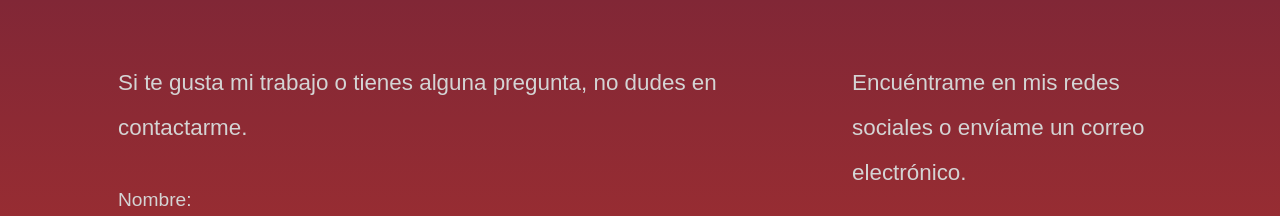
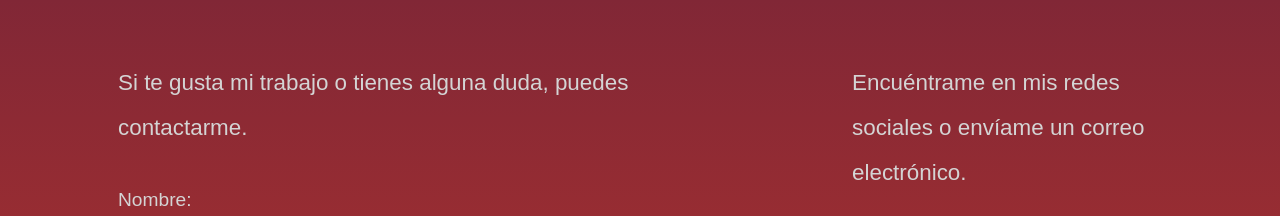
Before and after one commit to aaroncano/aaroncamaron, a plain HTML site: page index.html in a window 1280 px wide. Shown: the part 7500-7716 px from the top of the page. Drawn offline with nearby package versions, Linux system fonts and the light colour scheme; a web font is replaced by a local one.

Commit message:
deploy 2

```diff
--- a/index.html
+++ b/index.html
@@ -199,7 +199,7 @@
             <h2>Contacta conmigo</h2>
             <div class="contact-container">
                 <div class="form-container">
-                    <p>Si te gusta mi trabajo o tienes alguna pregunta, no dudes en contactarme.</p>
+                    <p>Si te gusta mi trabajo o tienes alguna duda, puedes contactarme.</p>
                     <form name="contactForm" method="POST" netlify data-netlify-honeypot="bot-field" action="/mensajeRecibido.html">
                         <!-- para bots -->
                         <input type="hidden" name="bot-field" />
```
